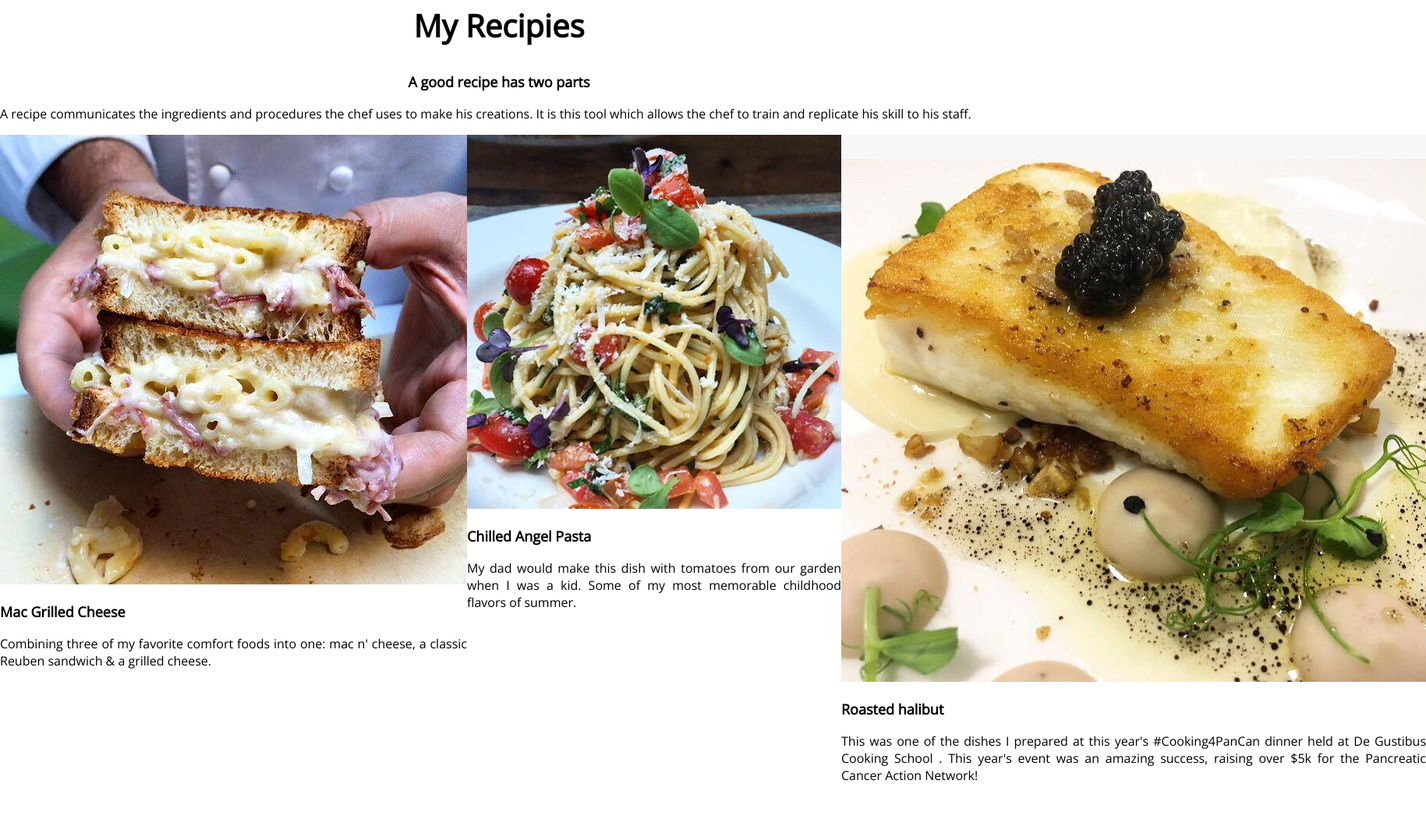
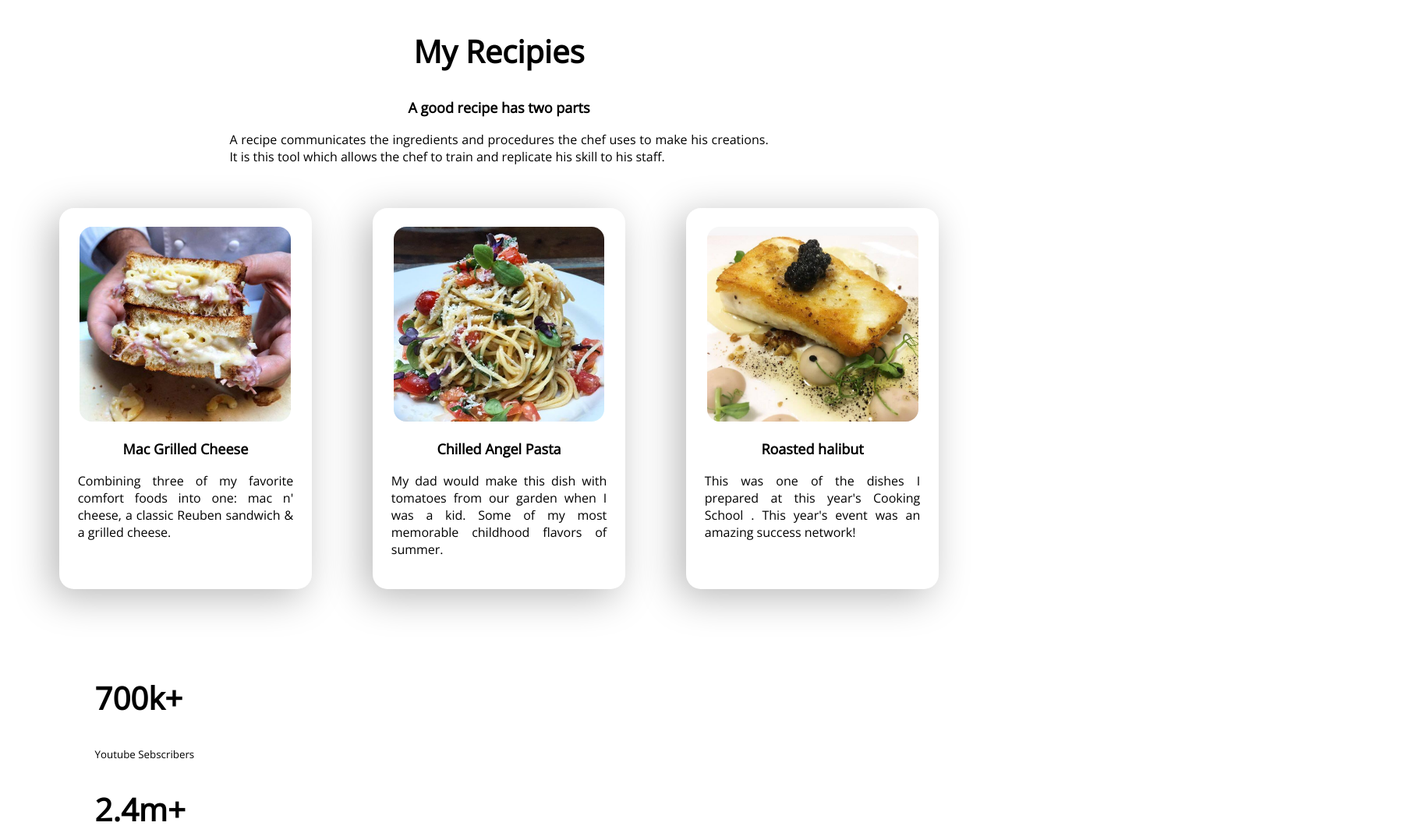
Before and after one commit to naimurnemu/Spice-park, a plain HTML site: page index.html in a window 1280 px wide. Shown: the part 1440-2509 px from the top of the page at 78% size, 1829 px wide, since content can reach past the window. Drawn offline with nearby package versions, Linux system fonts and the light colour scheme.

Commit message:
recipe card complete

```diff
--- a/index.html
+++ b/index.html
@@ -61,7 +61,7 @@
             </div>
         </section>
         <section class="recipe-area">
-            <div class="recipe-align">
+            <div class="recipe-caption recepe-container">
                 <h2>My Recipies</h2>
                 <h3>A good recipe has two parts</h3>
                 <p>
@@ -71,9 +71,9 @@
                     staff.
                 </p>
             </div>
-            <div>
-                <div class="container">
-                    <div>
+            <div class="recepe-container">
+                <div class="recipe-card-container">
+                    <div class="recipe-card" id="card-1">
                         <img
                             src="image/recipe/asset.jpeg"
                             alt="Grilled_Cheese"
@@ -85,7 +85,7 @@
                             grilled cheese.
                         </p>
                     </div>
-                    <div>
+                    <div class="recipe-card" id="card-2">
                         <img src="image/recipe/Pasta.jpg" alt="Chilled_Pasta" />
                         <h3>Chilled Angel Pasta</h3>
                         <p>
@@ -94,7 +94,7 @@
                             childhood flavors of summer.
                         </p>
                     </div>
-                    <div>
+                    <div class="recipe-card" id="card-3">
                         <img
                             src="image/recipe/hallibut.jpg"
                             alt="Roasted_Halibut"
@@ -102,14 +102,13 @@
                         <h3>Roasted halibut</h3>
                         <p>
                             This was one of the dishes I prepared at this year's
-                            #Cooking4PanCan dinner held at De Gustibus Cooking
-                            School . This year's event was an amazing success,
-                            raising over $5k for the Pancreatic Cancer Action
-                            Network!
+                            Cooking
+                            School . This year's event was an amazing success network!
+
                         </p>
                     </div>
                 </div>
-                <div class="container" id="social_follower">
+                <div class="social_follower-container recepe-container" id="social_follower">
                     <div>
                         <h2>700k+</h2>
                         <p><small>Youtube Sebscribers</small></p>
--- a/stylesheet/style.css
+++ b/stylesheet/style.css
@@ -8,6 +8,7 @@ body {
 
 h1 {
     font-size: 57px;
+    font-weight: 500;
 }
 h2 {
     font-size: 40px;
@@ -96,10 +97,46 @@ About me
 Recipe area
 ========================================== */
 .recipe-area{
-    display: flexbox;
+    display: flex;
     flex-direction: column;
+
 }
 
-.recipe-align{
+.recepe-container{
+    width: 90%;
+    margin: auto;
+}
+
+.recipe-caption{
     text-align: center;
+    margin-bottom: 20px;
 }
+.recipe-caption p{
+    margin: 0 20% 2%;
+}
+
+/* ----------- Recipe-card ------------- */
+    .recipe-card-container{
+        display: flex;
+        flex-direction: row;
+        justify-content: space-between;
+        margin-bottom: 100px;
+    }
+
+    .recipe-card{
+        width: 24%;
+        text-align: center;
+        box-shadow: -10px 10px 50px #b8b8b8;
+        margin: 1%;
+        border-radius: 19px;
+        padding: 2.1%
+    }
+
+    .recipe-card img {
+        width: 98%;
+        height: 250px;
+        border-radius: 16px;
+    }
+
+
+/* -------------- social --------------- */
```
